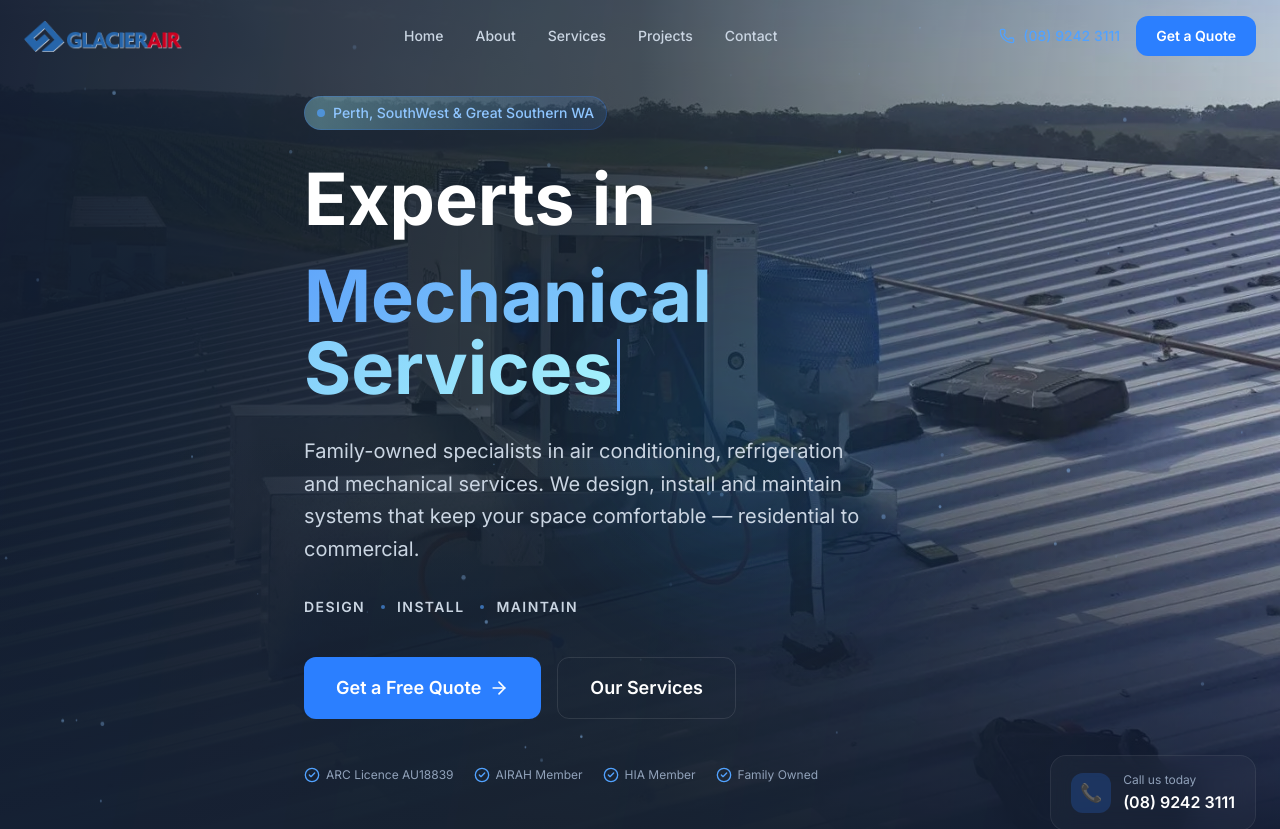
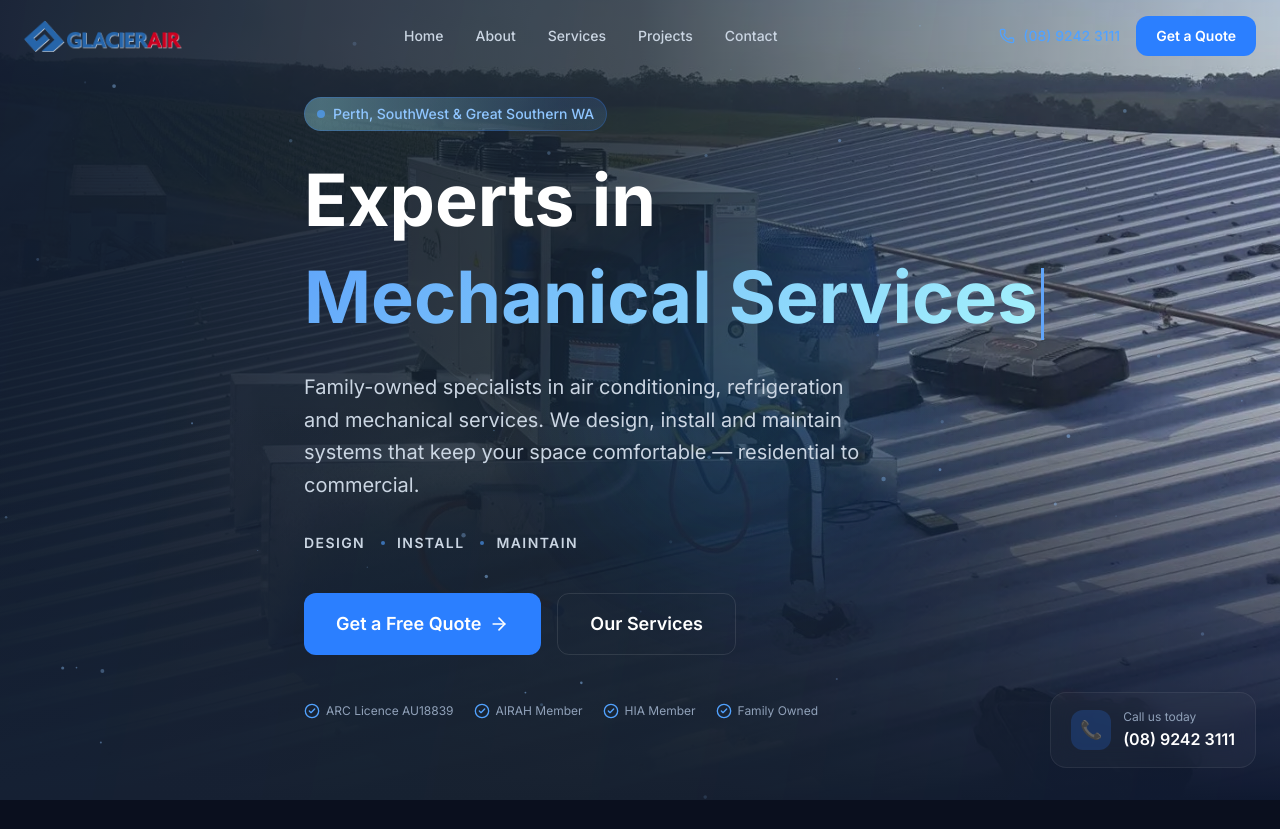
Before and after one commit to GolfChariotsMike/glacier-air, a Next.js app: page / in a window 1280 px wide. Shown: the top 829 px of the page. Built offline with nearby package versions, Linux system fonts and the light colour scheme.

Commit message:
fix: prevent typewriter layout shift on long words

```diff
--- a/src/components/Hero.tsx
+++ b/src/components/Hero.tsx
@@ -125,8 +125,8 @@
             Experts in
           </h1>
 
-          {/* Typewriter line */}
-          <div className="text-5xl md:text-6xl lg:text-7xl font-bold mb-6 min-h-[1.2em]">
+          {/* Typewriter line — nowrap prevents layout shift on long words */}
+          <div className="text-4xl sm:text-5xl md:text-6xl lg:text-7xl font-bold mb-6 min-h-[1.2em] whitespace-nowrap">
             <span className="gradient-text">{typedText}</span>
             <span className="cursor" />
           </div>
```
